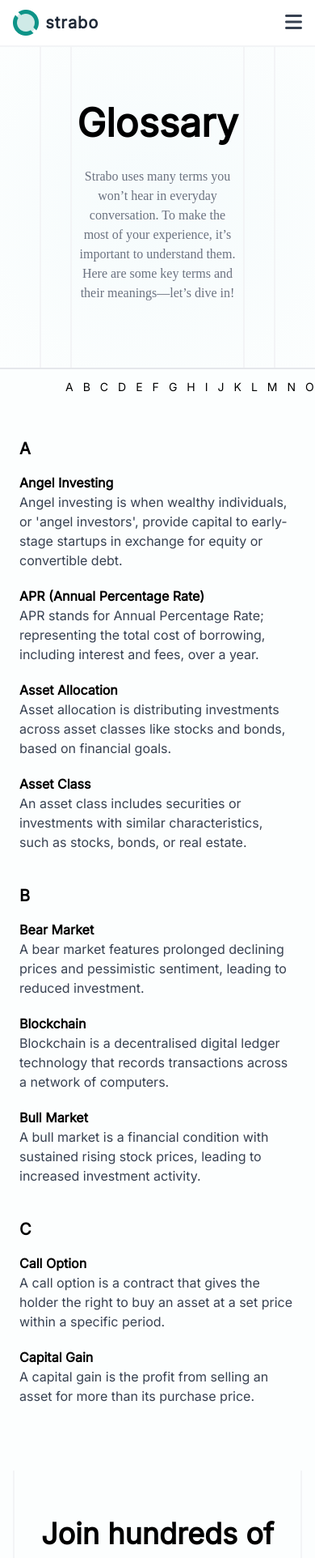
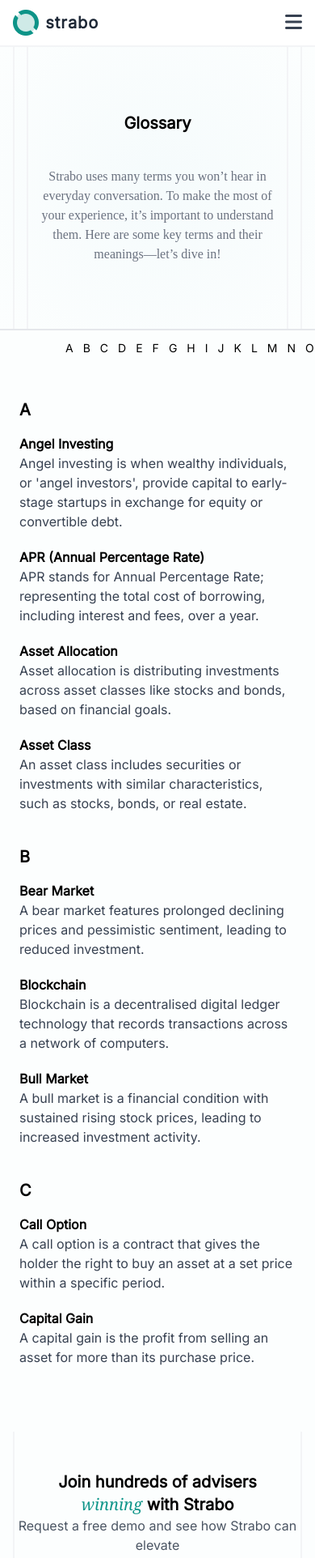
Before and after one commit to hasnain23233/strabo_website, a React (Vite) app: page /glossary in a window 390 px wide. Shown: the top 1924 px of the page at 81% size. Built offline with nearby package versions, Linux system fonts and the light colour scheme; a web font is replaced by a local one.

Commit message:
full responsive the Glossary page of the website

```diff
--- a/src/pages/Glossary.jsx
+++ b/src/pages/Glossary.jsx
@@ -52,9 +52,9 @@ const Glossary = () => {
     <div className="font-inter bg-[#fcfefe]">
       {/* Top Header Section */}
       <div className="bg-[radial-gradient(circle_at_center,_#F5FBFC,_#fcfefe)]">
-        <div className="border-x-2 border-gray-100 w-9/12 m-auto">
-          <div className="pt-12 text-center w-9/12 py-20 border-x-2 border-gray-100 m-auto">
-            <h1 className="m-auto text-5xl mt-4 leading-[60px] font-semibold">
+        <div className="border-x-2 border-gray-100 lg:w-9/12 w-11/12 m-auto">
+          <div className="pt-12 text-center lg:w-9/12 w-11/12 py-20 border-x-2 border-gray-100 m-auto">
+            <h1 className="m-auto  xl:text-5xl lg:text-4xl sm:text-2xl text-xl mt-4 leading-[60px] font-semibold">
               Glossary
             </h1>
             <p className="text-gray-500 w-11/12 m-auto mt-6 font-pretendard">
@@ -102,7 +102,7 @@ const Glossary = () => {
       <div className=' border-b-2 w-full border-gray-100 m-auto '>
         <div className='border-x-2 border-gray-100 w-11/12 m-auto'>
           <div className='w-full m-auto text-center '>
-            <h1 className='m-auto text-4xl text-center pt-12   leading-[60px] font-semibold '>
+            <h1 className='m-auto  lg:text-4xl sm:text-2xl text-xl text-center pt-12   lg:leading-[60px] font-semibold '>
               Join hundreds of advisers <br />  <span className="text-Primary italic font-serif font-light tracking-normal">winning</span> with Strabo
             </h1>
             <p className='text-gray-600'>Request a free demo and see how Strabo can elevate <br /> your advisory game</p>
```
